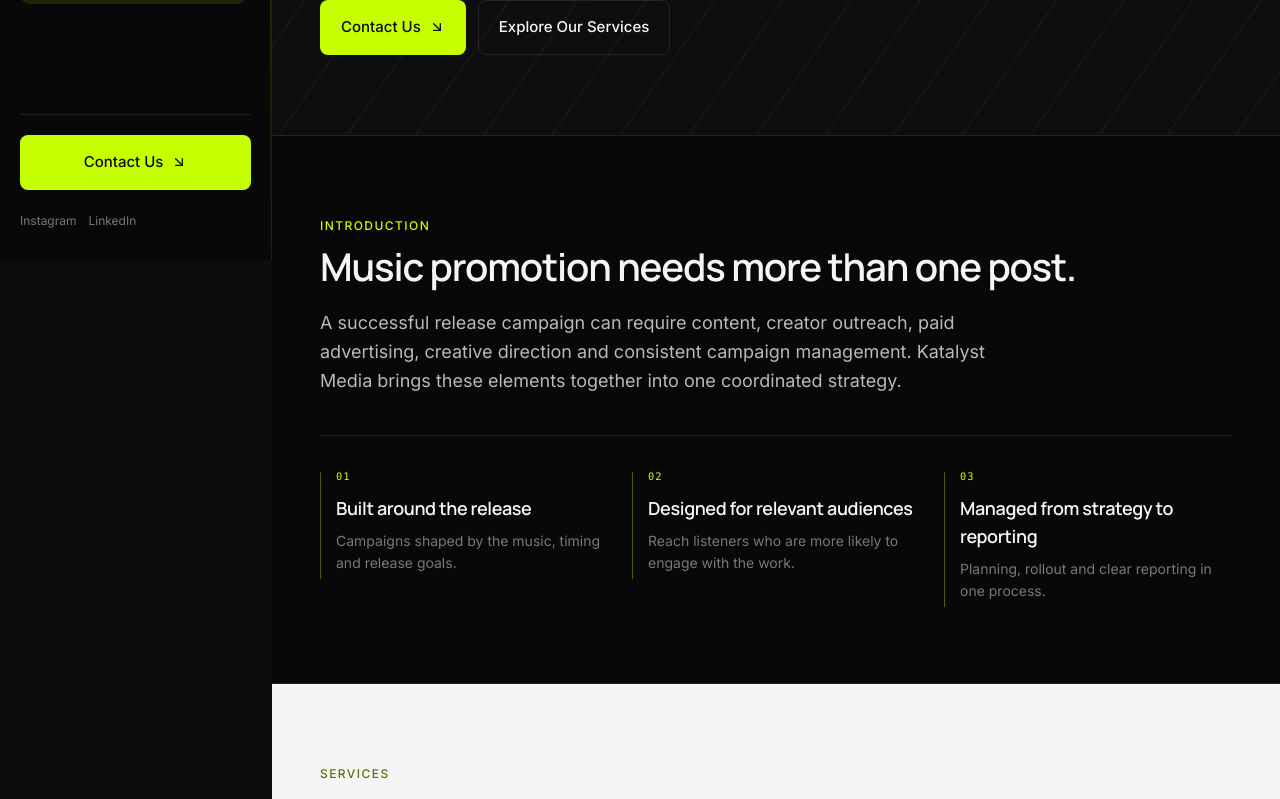
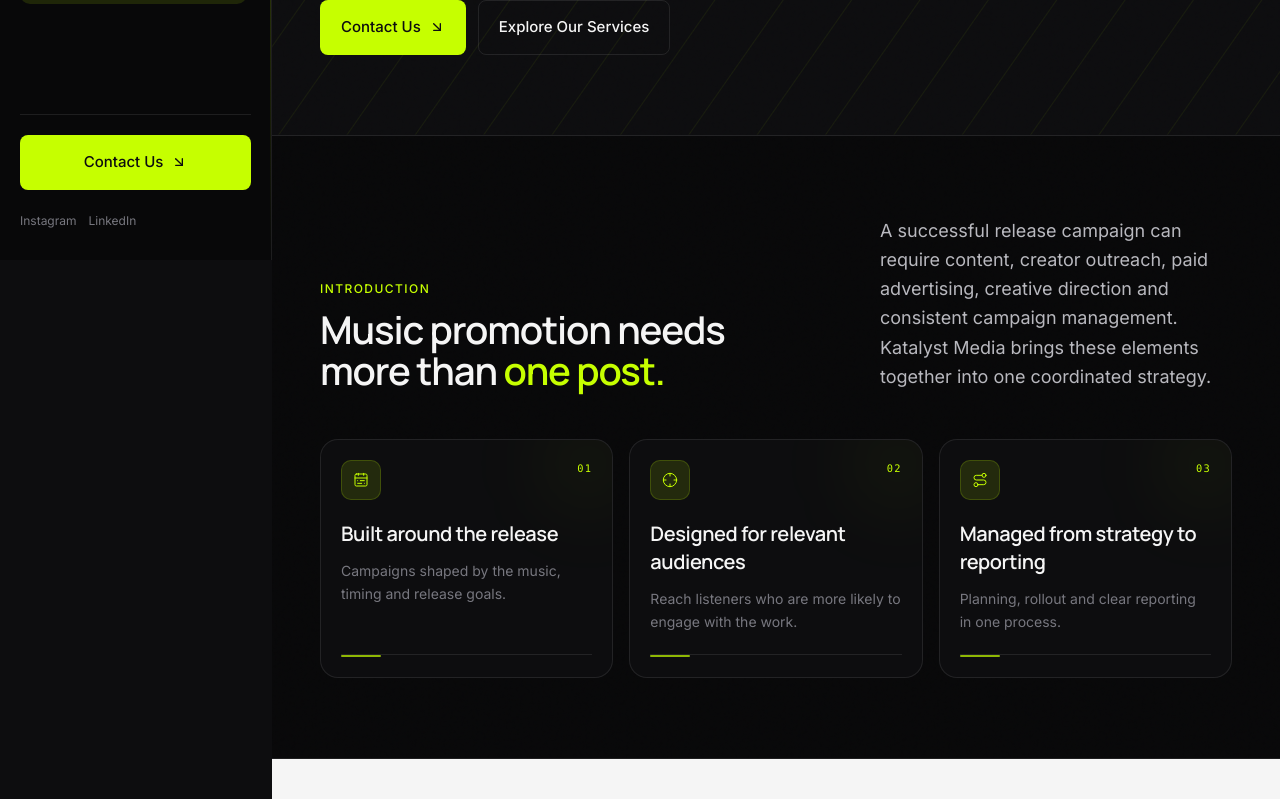
Before and after one commit to vromeofficial-hub/katalyst-media, a Next.js app: page / in a window 1280 px wide. Shown: the part 540-1339 px from the top of the page. Built offline with nearby package versions, Linux system fonts and the light colour scheme; no server answers.

Commit message:
Improve the Introduction section with stronger visual hierarchy.
Replace the thin rule layout with accented cards, split headline copy and subtle hover motion.

```diff
--- a/src/components/home/IntroSection.tsx
+++ b/src/components/home/IntroSection.tsx
@@ -1,48 +1,86 @@
+"use client";
+
+import { CalendarRange, Crosshair, Route } from "lucide-react";
 import { Container } from "@/components/layout/Container";
 import { Reveal } from "@/components/ui/Reveal";
 import { introCopy } from "@/content/services";
+import { cn } from "@/lib/utils";
+
+const pointIcons = [CalendarRange, Crosshair, Route] as const;
 
 export function IntroSection() {
   return (
     <section
       id="introduction"
-      className="scroll-mt-20 border-b border-border-dark bg-deep-black section-pad lg:scroll-mt-0"
+      className="scroll-mt-20 border-b border-border-dark bg-deep-black section-pad grain lg:scroll-mt-0"
       aria-labelledby="intro-heading"
     >
       <Container>
-        <Reveal>
+        <div className="grid gap-10 lg:grid-cols-12 lg:items-end lg:gap-12">
+          <Reveal className="lg:col-span-7">
             <p className="label-caps text-acid-lime">{introCopy.eyebrow}</p>
             <h2
               id="intro-heading"
-            className="mt-3 max-w-3xl font-display text-[length:var(--text-h2)] font-semibold tracking-[-0.03em] text-off-white"
+              className="mt-3 max-w-2xl font-display text-[length:var(--text-h2)] font-semibold tracking-[-0.03em] text-off-white text-balance"
             >
-            {introCopy.headline}
+              Music promotion needs more than{" "}
+              <span className="text-acid-lime">one post.</span>
             </h2>
-          <p className="mt-5 max-w-2xl text-base leading-relaxed text-soft-grey md:text-lg">
+          </Reveal>
+
+          <Reveal className="lg:col-span-5" delay={0.05}>
+            <p className="text-base leading-relaxed text-soft-grey md:text-lg">
               {introCopy.description}
             </p>
           </Reveal>
+        </div>
 
-        <div className="mt-10 grid gap-6 border-t border-border-dark pt-8 md:grid-cols-3">
-          {introCopy.points.map((point, index) => (
-            <Reveal key={point.title} delay={index * 0.05}>
-              <div className="relative pl-4">
-                <span
-                  className="absolute left-0 top-1 h-full w-px bg-lime-border"
+        <div className="mt-12 grid gap-4 md:grid-cols-3">
+          {introCopy.points.map((point, index) => {
+            const Icon = pointIcons[index] ?? CalendarRange;
+
+            return (
+              <Reveal key={point.title} delay={index * 0.06}>
+                <article
+                  className={cn(
+                    "group relative flex h-full flex-col overflow-hidden rounded-[18px] border border-border-dark bg-carbon p-5 transition-colors duration-200",
+                    "hover:border-lime-border/60 hover:bg-elevated/40",
+                  )}
+                >
+                  <div
+                    className="pointer-events-none absolute -right-6 -top-6 size-24 rounded-full bg-acid-lime/5 blur-2xl transition-opacity duration-300 group-hover:opacity-100"
                     aria-hidden="true"
                   />
-                <p className="font-mono text-[0.65rem] tracking-[0.1em] text-acid-lime">
+
+                  <div className="relative flex items-start justify-between gap-3">
+                    <span className="flex size-10 items-center justify-center rounded-[10px] border border-lime-border/50 bg-lime-soft text-acid-lime">
+                      <Icon className="size-4" strokeWidth={1.5} aria-hidden="true" />
+                    </span>
+                    <p className="font-mono text-[0.65rem] tracking-[0.12em] text-acid-lime">
                       {String(index + 1).padStart(2, "0")}
                     </p>
-                <h3 className="mt-2 font-display text-lg font-semibold tracking-[-0.02em] text-off-white">
+                  </div>
+
+                  <h3 className="relative mt-5 font-display text-lg font-semibold tracking-[-0.02em] text-off-white md:text-xl">
                     {point.title}
                   </h3>
-                <p className="mt-2 text-sm leading-relaxed text-muted-grey">
+                  <p className="relative mt-3 text-sm leading-relaxed text-muted-grey">
                     {point.description}
                   </p>
+
+                  <div
+                    className="relative mt-auto pt-5"
+                    aria-hidden="true"
+                  >
+                    <div className="h-px w-full bg-border-dark" />
+                    <div
+                      className="mt-0 h-0.5 w-10 rounded-full bg-acid-lime/70 transition-all duration-300 group-hover:w-16"
+                    />
                   </div>
+                </article>
               </Reveal>
-          ))}
+            );
+          })}
         </div>
       </Container>
     </section>
```
Lines whose indentation alone changed are shown as unchanged.
